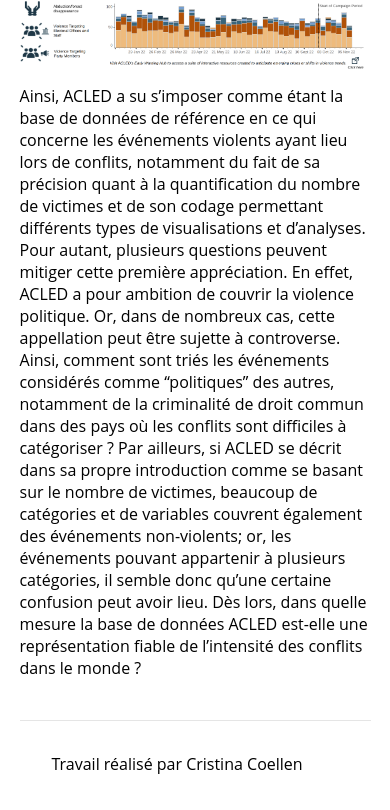
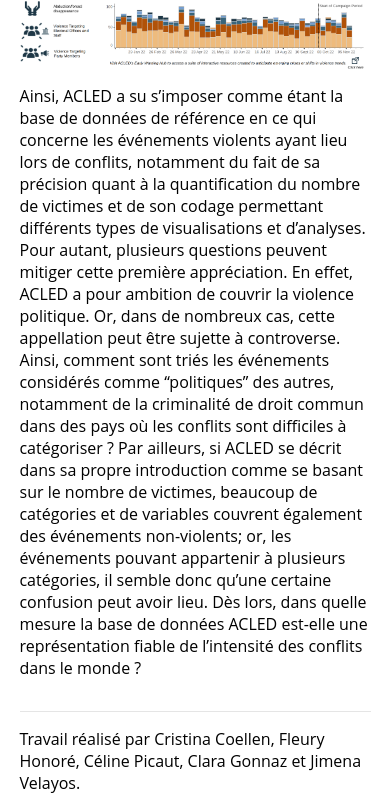
Before and after one commit to ccoellen/acled, a website built with Vite: page index.html in a window 390 px wide. Shown: the part 5093-5903 px from the top of the page. Built offline with nearby package versions, Linux system fonts and the light colour scheme.

Commit message:
Modification du pied de page

```diff
--- a/index.html
+++ b/index.html
@@ -6,7 +6,6 @@
     <meta name="viewport" content="width=device-width, initial-scale=1">
     <link rel="stylesheet" href="css/main.css">
     <link rel="stylesheet" href="css/header.css">
-    <link rel="stylesheet" href="css/footer.css">
     <link rel="stylesheet" href="css/mobile.css">
 </head>
 <body>
@@ -20,7 +19,7 @@
     </header>
     <div id="content"></div>
     <footer>
-        Travail réalisé par Cristina Coellen
+        Travail réalisé par Cristina Coellen, Fleury Honoré, Céline Picaut, Clara Gonnaz et Jimena Velayos.
     </footer>
     <script type="module" src="./src/index.ts"></script>
     <script type="module" src="./src/menu-button.ts"></script>
--- a/public/css/footer.css
+++ /dev/null
@@ -1,9 +0,0 @@
-footer {
-    bottom: 0;
-    padding: 2rem;
-    position: absolute;
-    border-style: solid;
-    border-width: 1px 0 0 0;
-    border-color: rgba(0, 0, 0, 0.1);
-    width: calc(100% - 14rem);
-}
--- a/public/css/main.css
+++ b/public/css/main.css
@@ -5,10 +5,20 @@
     font-family: "Open Sans", sans-serif;
     overflow-x: hidden;
     box-shadow: 0 0 10px rgba(0, 0, 0, 0.1);
-    min-height: calc(100vh - 8rem);
     position: relative;
-    padding: 1rem 5rem 7rem;
+    padding: 1rem 5rem;
 }
+
+footer {
+    bottom: 0;
+    padding: 2rem 0;
+    margin-top: 2rem;
+    border-style: solid;
+    border-width: 1px 0 0 0;
+    border-color: rgba(0, 0, 0, 0.1);
+    width: 100%;
+}
+
 
 img {
     width: 60%;
--- a/public/css/mobile.css
+++ b/public/css/mobile.css
@@ -1,12 +1,13 @@
 @media (max-width: 1000px) {
     body {
         width: 90%;
-        padding: 0 0 7rem;
+        padding: 0 0;
         box-shadow: none;
     }
 
     footer {
-        width: calc(100% - 4rem);
+        width: 100%;
+        padding: 1rem 0;
     }
 
     img {
```
